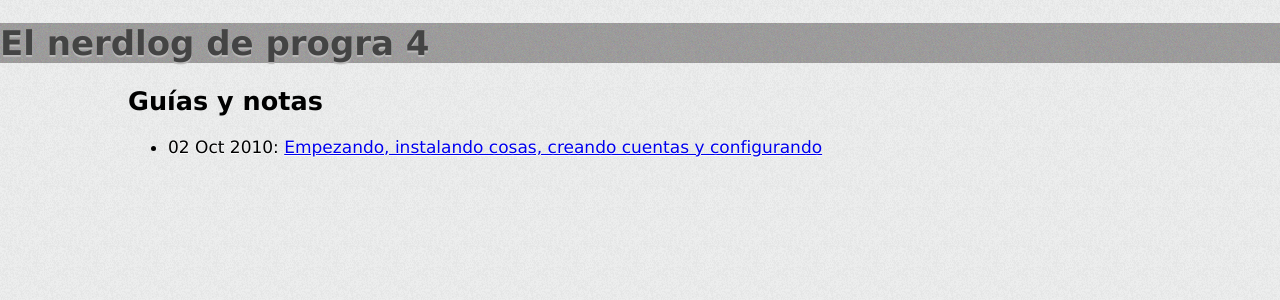
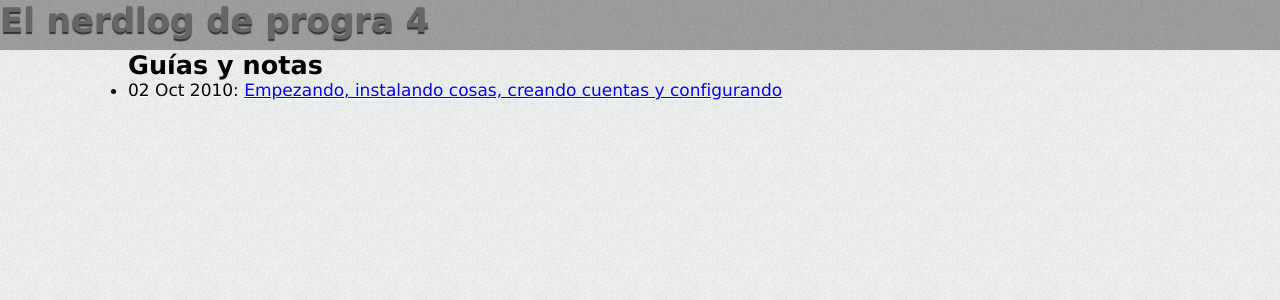
Before and after one commit to progra4-2010-4/progra4.github.com, a Jekyll site: the page built from index.html, in a window 1280 px wide. Shown: the top 300 px of the page. Built offline with Jekyll 4.4.1, drawn with Linux system fonts in a browser that asks for light colours.

Commit message:
arreglado el padding/margin del header

```diff
--- a/_layouts/base.html
+++ b/_layouts/base.html
@@ -1,7 +1,7 @@
 <!DOCTYPE HTML>
 <html lang="es">
 <head>
-        <meta charset="utf-8">
+        <meta charset="utf-8" />
 		<meta name="description" content="El nerdlog de progra 4" />
         <title>{{page.title}}</title>
         <link rel="icon" href="/images/favicon.ico" type="image/x-icon" />
--- a/css/base.css
+++ b/css/base.css
@@ -1,3 +1,8 @@
+body,div,dl,dt,dd,ul,ol,li,h1,h2,form,fieldset,input,textarea,blockquote,th,td {
+    margin:0;
+    padding:0;
+}
+
 body{
     font-family: Verdana, Helvetica, sans-serif;
     font-size: 17px;
@@ -17,11 +22,18 @@ body{
     color: #504f4f;
     text-shadow: 0px 2px 1px #bbbaba;
     top: 0;
+    min-height: 50px;
+
 }
 
 #header a{
-    color: #444;
+    color: #504f4f;
     text-decoration: none;
+}
+
+#header a:hover {
+    color: #666;
+    text-shadow: 0px 2px 1px #333;
 }
 
 #content{
```
